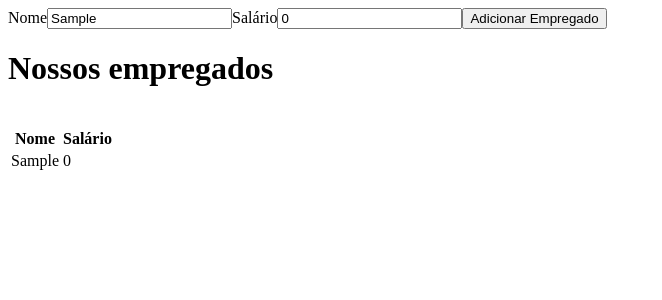
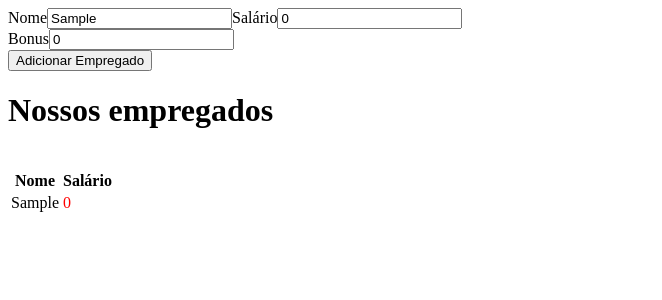
Before and after one commit to Ricardohauus/iniciando-angular, an Angular app: page / in a window 1280 px wide. Both pictures are taken after typing "Sample" into the empty fields and a click on the button "Adicionar Empregado". Shown: the top 300 px of the page, without its empty margins (0-662 px from the left). Built offline with nearby package versions, Linux system fonts and the light colour scheme.

Commit message:
Utilizando serviços do Angular

```diff
--- a/src/app/employee-list/employee-list.component.css
+++ b/src/app/employee-list/employee-list.component.css
@@ -0,0 +1,7 @@
+.salary-expensive {
+    color: green;
+}
+
+.salary-cheap {
+    color: red;
+}
--- a/src/app/employee-list/employee-list.component.html
+++ b/src/app/employee-list/employee-list.component.html
@@ -9,9 +9,14 @@
         </tr>
     </thead>
     <tbody>
-        <tr *ngFor="let item of employees">
-            <td>{{ item.name }}</td>
-            <td>{{ item.salary }}</td>
+        <tr *ngFor="let employee of employees">
+            <td>{{ employee.name }}</td>
+            <td [ngClass]="{
+          'salary-expensive': employee.salary > 4000,
+          'salary-cheap': employee.salary < 1000
+        }">
+                {{ employee.salary }}
+            </td>
         </tr>
     </tbody>
 </table>
--- a/src/app/employee-list/employee-list.component.ts
+++ b/src/app/employee-list/employee-list.component.ts
@@ -1,5 +1,6 @@
 import { Component, OnInit } from '@angular/core';
 import employees from '../employees';
+import { EmployeeService } from '../services/employee.service';
 @Component({
   selector: 'employee-list',
   templateUrl: './employee-list.component.html',
@@ -7,10 +8,15 @@ import employees from '../employees';
 })
 export class EmployeeListComponent implements OnInit {
 
-  employees = employees;
-  constructor() { }
+
+  constructor(private service: EmployeeService) { }
 
   ngOnInit(): void {
+    this.employees = this.service.employees;
   }
+  public employees = [];
 
+  public getSalaryColor(salary: number): string {
+    return salary > 20000 ? 'green' : 'black ';
+  }
 }
--- a/src/app/employee-new/employee-new.component.html
+++ b/src/app/employee-new/employee-new.component.html
@@ -1,4 +1,7 @@
-<label>Nome</label> <input type="text" [(ngModel)]="name" />
-<label>Salário</label> <input type="text" [(ngModel)]="salary" />
-
+<label>Nome</label> <input type="text" [(ngModel)]="employee.name" />
+<label>Salário</label> <input type="text" [(ngModel)]="employee.salary" />
+<div [hidden]="employee.salary >= 1000">
+    <label>Bonus</label>
+    <input *ngIf="employee.salary < 1000" type="text" [(ngModel)]="employee.bonus" />
+</div>
 <button type="submit" (click)="adicionar()">Adicionar Empregado</button>
--- a/src/app/employee-new/employee-new.component.ts
+++ b/src/app/employee-new/employee-new.component.ts
@@ -1,5 +1,5 @@
 import { Component, OnInit } from '@angular/core';
-import employees from '../employees';
+import { EmployeeService, Employee } from '../services/employee.service';
 
 @Component({
   selector: 'employee-new',
@@ -7,18 +7,21 @@ import employees from '../employees';
   styleUrls: ['./employee-new.component.css']
 })
 export class EmployeeNewComponent implements OnInit {
-  employees = employees;
-  name: string = ''
-  salary: number = 0;
+  employee: Employee = {
+    name: '',
+    salary: 0,
+    bonus: 0,
+  }
 
-  constructor() { }
+
+  constructor(private service: EmployeeService) { }
 
   ngOnInit(): void {
   }
 
   public adicionar(): void {
-    this.employees.push({ name: this.name, salary: this.salary })
-    console.log(this.employees);
+    const copy = Object.assign({}, this.employee)
+    this.service.addEmployee(copy)
 
   }
 
--- a/src/app/employees.ts
+++ b/src/app/employees.ts
@@ -1,6 +1,7 @@
 interface Employee {
   name: string;
   salary: number;
+  bonus: number;
 }
 
 const employees: Employee[] = [];
--- /dev/null
+++ b/src/app/services/employee.service.ts
@@ -0,0 +1,18 @@
+import { Injectable } from '@angular/core';
+export interface Employee {
+  name: string;
+  salary: number;
+  bonus: number;
+}
+@Injectable({
+  providedIn: 'root'
+})
+export class EmployeeService {
+  employees: Employee[] = [];
+  constructor() { }
+
+  addEmployee(employee: Employee) {
+    employee.bonus = employee.salary >= 1000 ? 0 : employee.bonus;
+    this.employees.push(employee)
+  }
+}
```
Also changed, not shown: 1 other file (tests, documents, lock files or other folders).
